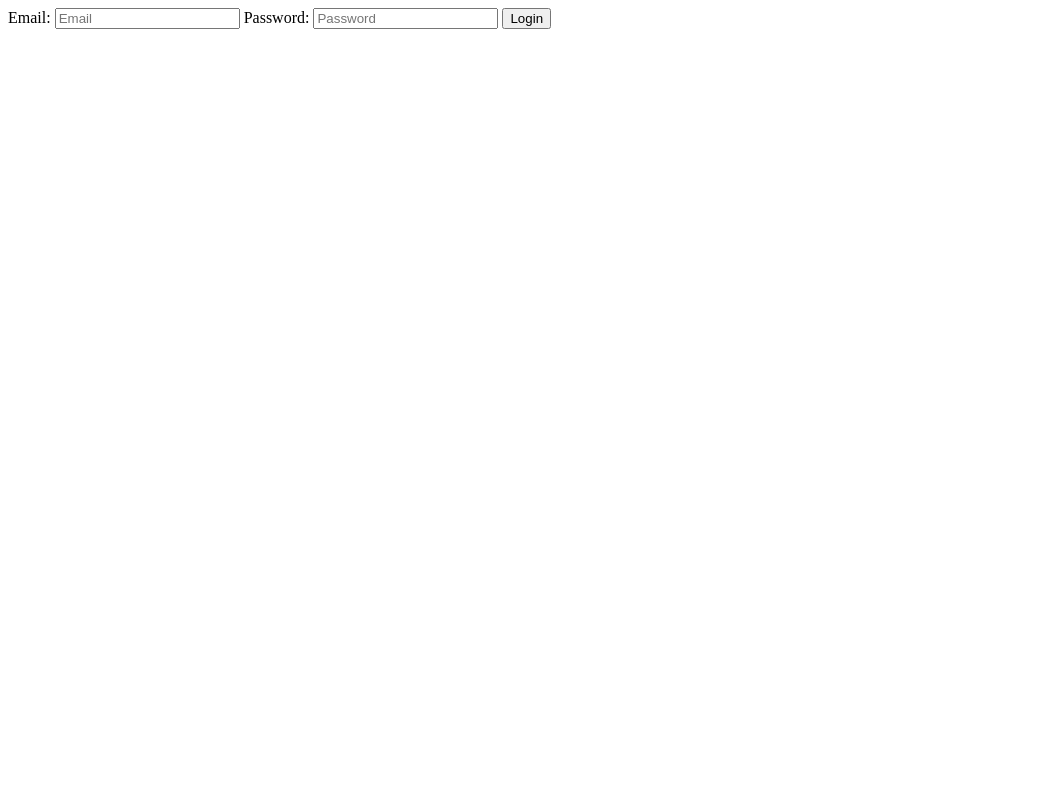
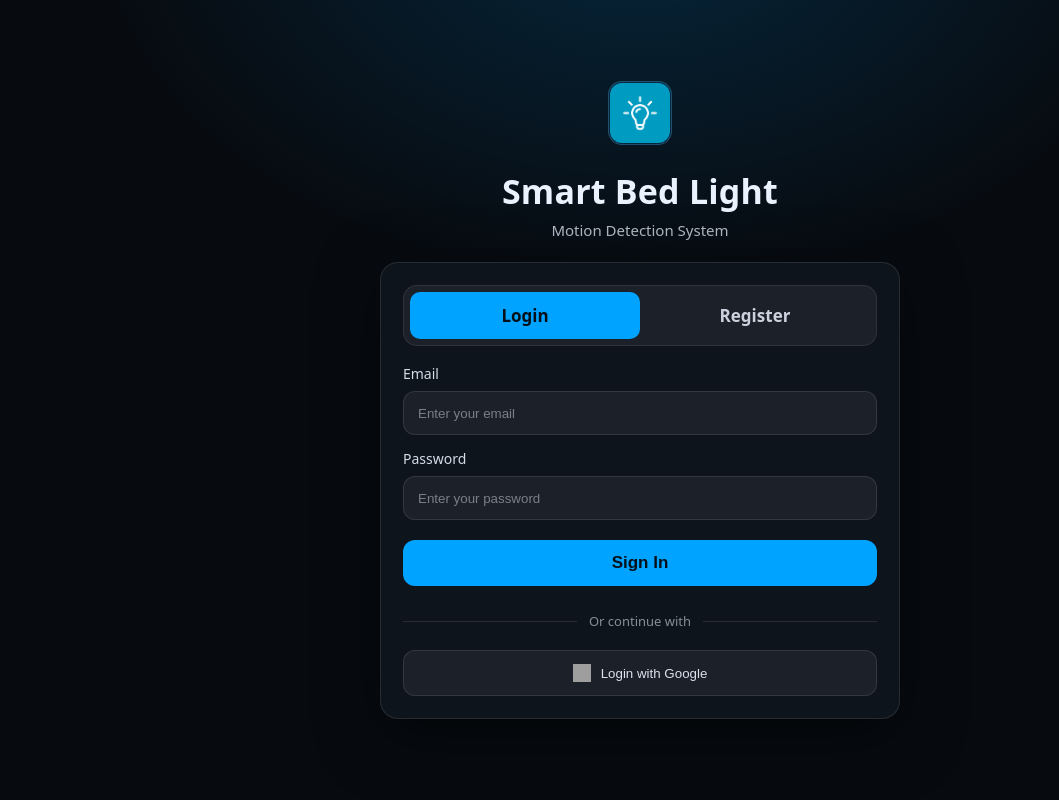
Before and after one commit to halo-bed/backend, a Flask app: page /auth/login in a window 1280 px wide. Shown: the whole page, without its empty margins (0-1059 px from the left). Run offline with Flask 3, Linux system fonts and the light colour scheme; grey boxes are pictures that could not be loaded.

Commit message:
feat: create styling for login form

```diff
--- /dev/null
+++ b/app/static/scss/auth.css
@@ -0,0 +1,180 @@
+* {
+  box-sizing: border-box;
+}
+
+body {
+  margin: 0;
+  padding: 0;
+}
+
+.auth-page {
+  min-height: 100vh;
+  display: flex;
+  flex-direction: column;
+  align-items: center;
+  justify-content: center;
+  padding: 48px 16px;
+  background: radial-gradient(900px 600px at 50% -10%, rgba(0, 160, 255, 0.18), transparent 60%), #070b10;
+  color: #eaf2ff;
+  font-family: system-ui, -apple-system, Segoe UI, Roboto, Arial, sans-serif;
+}
+
+.auth-header {
+  text-align: center;
+  margin-bottom: 22px;
+}
+
+.auth-logo {
+  width: 64px;
+  height: 64px;
+  border-radius: 14px;
+  background: rgba(0, 160, 255, 0.12);
+  padding: 1px;
+  border: 1px solid rgba(120, 200, 255, 0.25);
+  display: inline-block;
+}
+
+.auth-title {
+  margin: 18px 0 6px;
+  font-size: 34px;
+  letter-spacing: 0.2px;
+}
+
+.auth-subtitle {
+  margin: 0;
+  opacity: 0.75;
+  font-size: 15px;
+}
+
+.auth-card {
+  width: 100%;
+  max-width: 520px;
+  background: rgba(17, 24, 32, 0.78);
+  border: 1px solid rgba(255, 255, 255, 0.1);
+  border-radius: 18px;
+  padding: 22px;
+  box-shadow: 0 16px 60px rgba(0, 0, 0, 0.55);
+  -webkit-backdrop-filter: blur(10px);
+          backdrop-filter: blur(10px);
+}
+
+.auth-tabs {
+  display: grid;
+  grid-template-columns: 1fr 1fr;
+  background: rgba(255, 255, 255, 0.06);
+  border: 1px solid rgba(255, 255, 255, 0.08);
+  border-radius: 14px;
+  padding: 6px;
+  margin-bottom: 18px;
+}
+
+.auth-tab {
+  text-decoration: none;
+  text-align: center;
+  padding: 12px 14px;
+  border-radius: 10px;
+  color: rgba(234, 242, 255, 0.85);
+  font-size: 17px;
+  font-weight: 600;
+  transition: 0.2s ease;
+}
+.auth-tab:hover {
+  background: rgba(255, 255, 255, 0.06);
+}
+.auth-tab.active {
+  background: #00a3ff;
+  color: #06101a;
+}
+
+.auth-form {
+  display: flex;
+  flex-direction: column;
+  gap: 14px;
+}
+
+.auth-label {
+  display: flex;
+  flex-direction: column;
+  gap: 8px;
+}
+
+.auth-label-text {
+  font-size: 14px;
+  opacity: 0.9;
+}
+
+.auth-input {
+  height: 44px;
+  padding: 0 14px;
+  border-radius: 12px;
+  border: 1px solid rgba(255, 255, 255, 0.1);
+  background: rgba(255, 255, 255, 0.06);
+  color: #eaf2ff;
+  outline: none;
+}
+.auth-input::-moz-placeholder {
+  color: rgba(234, 242, 255, 0.45);
+}
+.auth-input::placeholder {
+  color: rgba(234, 242, 255, 0.45);
+}
+.auth-input:focus {
+  border-color: rgba(0, 163, 255, 0.55);
+  box-shadow: 0 0 0 3px rgba(0, 163, 255, 0.15);
+}
+
+.auth-submit {
+  margin-top: 6px;
+  height: 46px;
+  border: none;
+  border-radius: 12px;
+  background: #00a3ff;
+  color: #06101a;
+  font-weight: 700;
+  font-size: 17px;
+  cursor: pointer;
+  transition: 0.2s ease;
+}
+.auth-submit:hover {
+  filter: brightness(1.05);
+}
+
+.auth-divider {
+  margin: 8px 0 2px;
+  display: grid;
+  grid-template-columns: 1fr auto 1fr;
+  align-items: center;
+  gap: 12px;
+  color: rgba(234, 242, 255, 0.55);
+  font-size: 13px;
+}
+.auth-divider::before, .auth-divider::after {
+  content: "";
+  height: 1px;
+  background: rgba(255, 255, 255, 0.1);
+}
+.auth-divider span {
+  padding: 4px 0;
+}
+
+.auth-google {
+  height: 46px;
+  border-radius: 12px;
+  border: 1px solid rgba(255, 255, 255, 0.1);
+  background: rgba(255, 255, 255, 0.06);
+  color: rgba(234, 242, 255, 0.92);
+  cursor: pointer;
+  display: flex;
+  align-items: center;
+  justify-content: center;
+  gap: 10px;
+  transition: 0.2s ease;
+}
+.auth-google:hover {
+  background: rgba(255, 255, 255, 0.09);
+}
+
+.google-icon {
+  width: 18px;
+  height: 18px;
+}/*# sourceMappingURL=auth.css.map */
--- /dev/null
+++ b/app/static/scss/auth.scss
@@ -0,0 +1,188 @@
+* {
+  box-sizing: border-box;
+}
+
+body {
+  margin: 0;
+  padding: 0;
+}
+
+.auth-page {
+  min-height: 100vh;
+  display: flex;
+  flex-direction: column;
+  align-items: center;
+  justify-content: center;
+  padding: 48px 16px;
+  background: radial-gradient(900px 600px at 50% -10%, rgba(0, 160, 255, 0.18), transparent 60%),
+              #070b10;
+  color: #eaf2ff;
+  font-family: system-ui, -apple-system, Segoe UI, Roboto, Arial, sans-serif;
+}
+
+.auth-header {
+  text-align: center;
+  margin-bottom: 22px;
+}
+
+.auth-logo {
+  width: 64px;
+  height: 64px;
+  border-radius: 14px;
+  background: rgba(0, 160, 255, 0.12);
+  padding: 1px;
+  border: 1px solid rgba(120, 200, 255, 0.25);
+  display: inline-block;
+}
+
+.auth-title {
+  margin: 18px 0 6px;
+  font-size: 34px;
+  letter-spacing: 0.2px;
+}
+
+.auth-subtitle {
+  margin: 0;
+  opacity: 0.75;
+  font-size: 15px;
+}
+
+.auth-card {
+  width: 100%;
+  max-width: 520px;
+  background: rgba(17, 24, 32, 0.78);
+  border: 1px solid rgba(255, 255, 255, 0.10);
+  border-radius: 18px;
+  padding: 22px;
+  box-shadow: 0 16px 60px rgba(0, 0, 0, 0.55);
+  backdrop-filter: blur(10px);
+}
+
+.auth-tabs {
+  display: grid;
+  grid-template-columns: 1fr 1fr;
+  background: rgba(255, 255, 255, 0.06);
+  border: 1px solid rgba(255, 255, 255, 0.08);
+  border-radius: 14px;
+  padding: 6px;
+  margin-bottom: 18px;
+}
+
+.auth-tab {
+  text-decoration: none;
+  text-align: center;
+  padding: 12px 14px;
+  border-radius: 10px;
+  color: rgba(234, 242, 255, 0.85);
+  font-size: 17px;
+  font-weight: 600;
+  transition: 0.2s ease;
+
+  &:hover {
+    background: rgba(255, 255, 255, 0.06);
+  }
+
+  &.active {
+    background: #00a3ff;
+    color: #06101a;
+  }
+}
+
+.auth-form {
+  display: flex;
+  flex-direction: column;
+  gap: 14px;
+}
+
+.auth-label {
+  display: flex;
+  flex-direction: column;
+  gap: 8px;
+}
+
+.auth-label-text {
+  font-size: 14px;
+  opacity: 0.9;
+}
+
+.auth-input {
+  height: 44px;
+  padding: 0 14px;
+  border-radius: 12px;
+  border: 1px solid rgba(255, 255, 255, 0.10);
+  background: rgba(255, 255, 255, 0.06);
+  color: #eaf2ff;
+  outline: none;
+
+  &::placeholder {
+    color: rgba(234, 242, 255, 0.45);
+  }
+
+  &:focus {
+    border-color: rgba(0, 163, 255, 0.55);
+    box-shadow: 0 0 0 3px rgba(0, 163, 255, 0.15);
+  }
+}
+
+.auth-submit {
+  margin-top: 6px;
+  height: 46px;
+  border: none;
+  border-radius: 12px;
+  background: #00a3ff;
+  color: #06101a;
+  font-weight: 700;
+  font-size: 17px;
+  cursor: pointer;
+  transition: 0.2s ease;
+
+  &:hover {
+    filter: brightness(1.05);
+  }
+}
+
+.auth-divider {
+  margin: 8px 0 2px;
+  display: grid;
+  grid-template-columns: 1fr auto 1fr;
+  align-items: center;
+  gap: 12px;
+  color: rgba(234, 242, 255, 0.55);
+  font-size: 13px;
+
+  &::before,
+  &::after {
+    content: "";
+    height: 1px;
+    background: rgba(255, 255, 255, 0.10);
+  }
+
+  span {
+    padding: 4px 0;
+  }
+}
+
+.auth-google {
+  height: 46px;
+  border-radius: 12px;
+  border: 1px solid rgba(255, 255, 255, 0.10);
+  background: rgba(255, 255, 255, 0.06);
+  color: rgba(234, 242, 255, 0.92);
+  cursor: pointer;
+
+  display: flex;
+  align-items: center;
+  justify-content: center;
+  gap: 10px;
+
+  transition: 0.2s ease;
+
+  &:hover {
+    background: rgba(255, 255, 255, 0.09);
+  }
+}
+
+.google-icon {
+  width: 18px;
+  height: 18px;
+}
--- a/app/templates/base.html
+++ b/app/templates/base.html
@@ -4,6 +4,8 @@
     <meta charset="UTF-8">
     <meta name="viewport" content="width=device-width, initial-scale=1.0">
     <title>{% block title %}Base{% endblock %}</title>
+    {% block styles %}
+    {% endblock %}
 </head>
 <body>
     {% block content %}
--- a/app/templates/login.html
+++ b/app/templates/login.html
@@ -2,14 +2,46 @@
 
 {% block title %}Login{% endblock %}
 
+{% block styles %}
+<link rel="stylesheet" href="../static/scss/auth.css">
+{% endblock %}
+
 {% block content %}
-<form action="{{ url_for('auth.login_default') }}" method="post">
-    <label> Email:
-        <input type="email" name="email" placeholder="Email">
-    </label>
-    <label> Password:
-        <input type="password" name="password" placeholder="Password">
-    </label>
+<div class="auth-page">
+    <div class="auth-header">
+        <img class="auth-logo" src="../static/scss/bulb.png" alt="Logo">
+        <h1 class="auth-title">Smart Bed Light</h1>
+        <p class="auth-subtitle">Motion Detection System</p>
+    </div>
 
-    <input type="submit" value="Login" />
+    <div class="auth-card">
+        <div class="auth-tabs">
+            <a class="auth-tab active" href="{{ url_for('auth.login_default') }}">Login</a>
+            <a class="auth-tab" href="{{ url_for('auth.register_default') }}">Register</a>
+        </div>
+
+        <form class="auth-form" action="{{ url_for('auth.login_default') }}" method="post">
+            <label class="auth-label">
+                <span class="auth-label-text">Email</span>
+                <input class="auth-input" type="email" name="email" placeholder="Enter your email" required>
+            </label>
+
+            <label class="auth-label">
+                <span class="auth-label-text">Password</span>
+                <input class="auth-input" type="password" name="password" placeholder="Enter your password" required>
+            </label>
+
+            <button class="auth-submit" type="submit">Sign In</button>
+
+            <div class="auth-divider">
+                <span>Or continue with</span>
+            </div>
+
+            <button class="auth-google" type="button">
+                <img class="google-icon" src="{{ url_for('static', filename='img/google.png') }}" alt="Google">
+                <span>Login with Google</span>
+            </button>
+        </form>
+    </div>
+</div>
 {% endblock %}
```
Also changed, not shown: app/static/scss/bulb.png (added), 1 other file.
